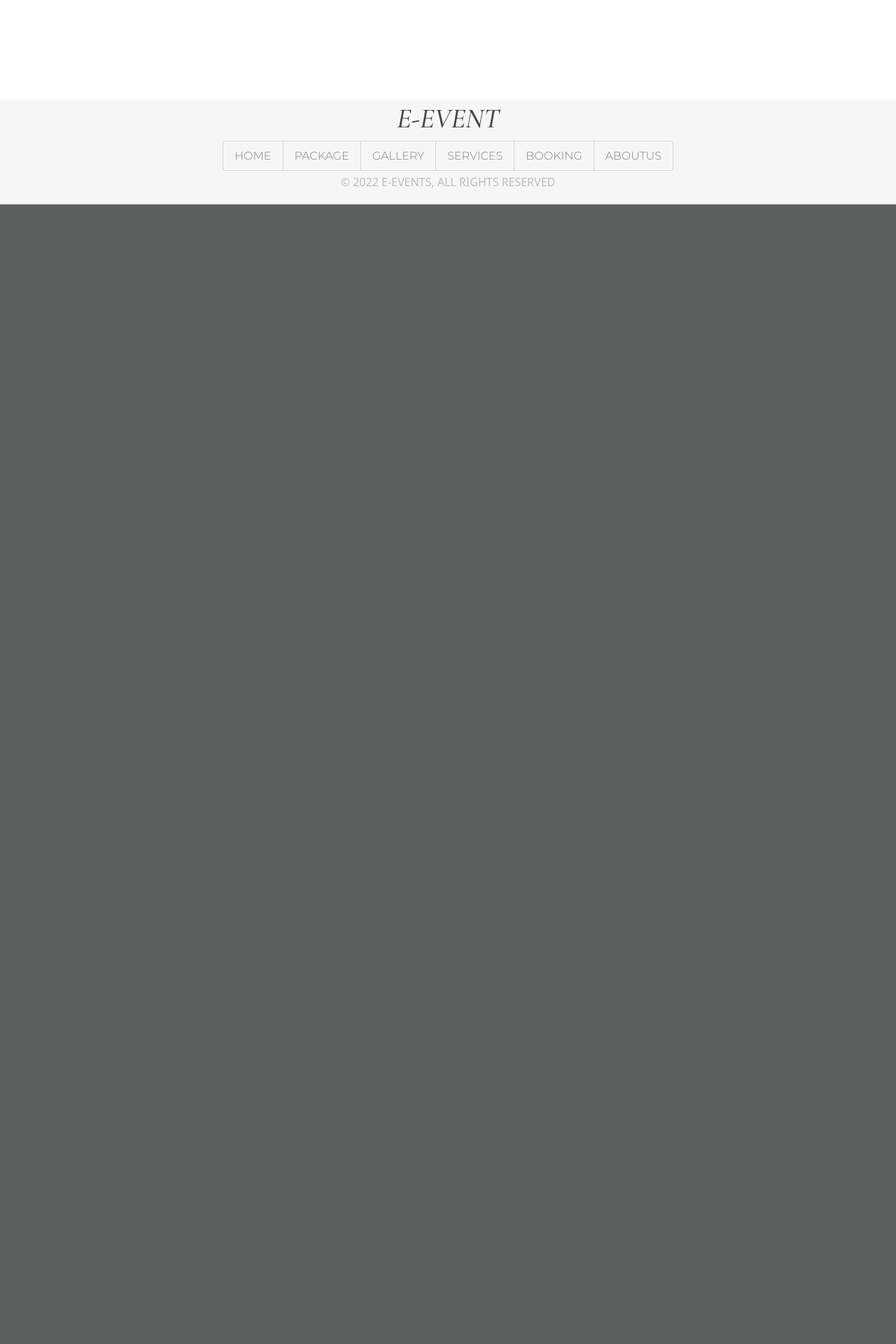
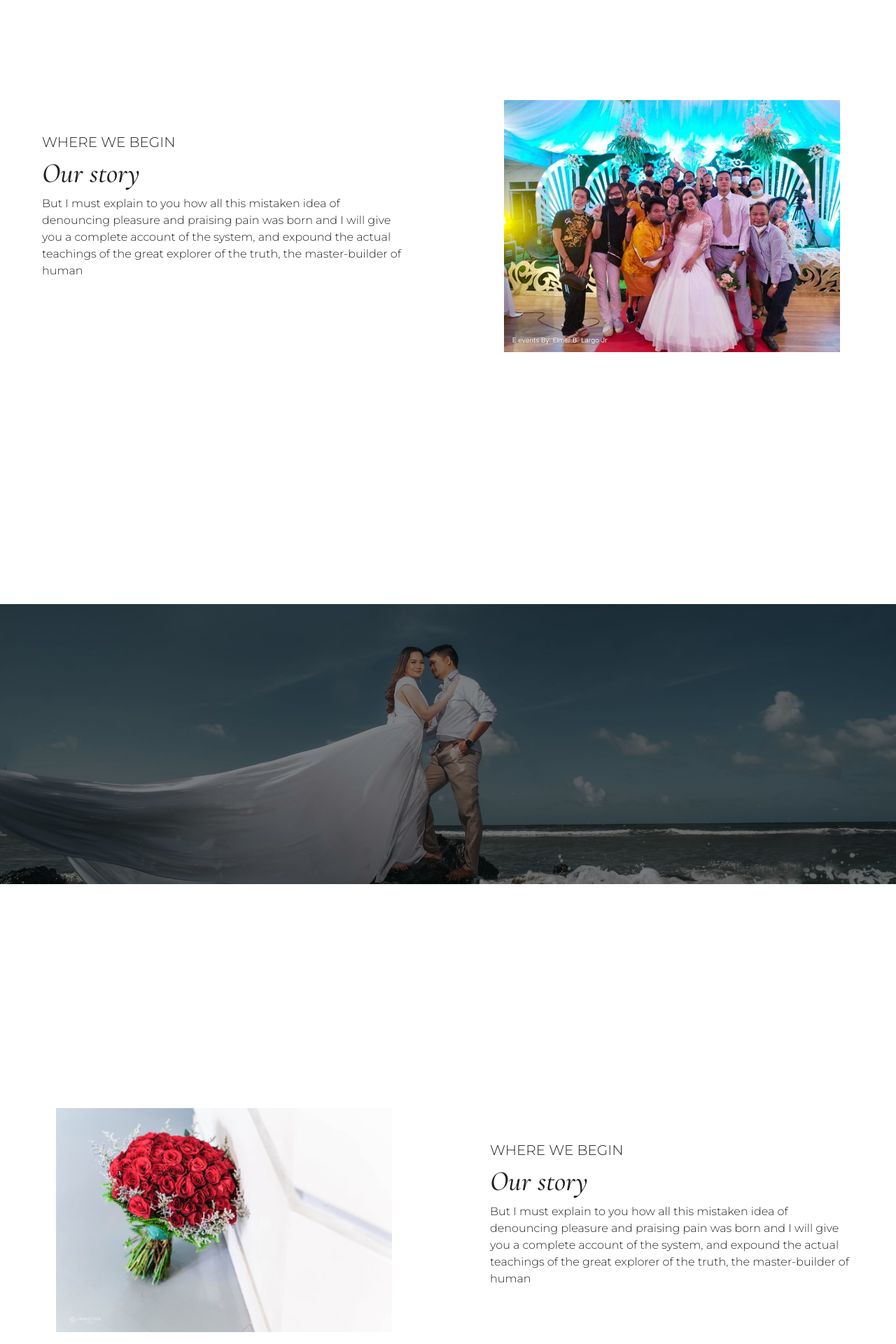
Before and after one commit to MJkun17/event, a PHP site: page /aboutus.html in a window 1280 px wide. Shown: the part 657-2577 px from the top of the page at 70% size. Before the commit the page ends 949 px from the top, so only its background shows below. Run offline with PHP 8.4, Linux system fonts and the light colour scheme; some libraries are stand-ins or nearby versions.

Commit message:
added animation on scroll

```diff
--- a/aboutus.html/aboutus.css
+++ b/aboutus.html/aboutus.css
@@ -9,7 +9,7 @@ html, body{
   /* for grid 100vh per section*/
   .main{
     display: grid;
-    grid-auto-rows: minmax(100vh, auto);
+    grid-auto-rows: minmax(90vh, auto);
     margin: 0;
     padding: 0;
 
@@ -18,7 +18,7 @@ html, body{
 
   .section-1 {
     grid-row: 1/2;
-    height: 100vh;
+
 }
 
 
@@ -26,12 +26,36 @@ html, body{
 
   .section-2 {
     grid-row: 2/3;
+    overflow: hidden;
+  }
+
+  .section-3 {
+    grid-row: 3/4;
+
+}
+.section-4 {
+  grid-row: 4/5;
+
+}
+
+.section-5{
+  grid-row: 5/6;
+}
+
+.row{
+  margin: 0;
+  padding: 0;
+}
+
+h5{
+  font-family: 'Montserrat', sans-serif;
+}
+
+h1{
   font-family: 'Cormorant Garamond', serif;
   font-style: italic;
-   height: 100%;
-   display: flex;
-   align-items: center;
-   justify-content: center;}
+}
+
 
 #myBtn{
   display: none;
@@ -49,6 +73,13 @@ html, body{
   border-radius: 4px;
 }
 
+.navbar{
+  position:absolute;
+  width:100%;
+  z-index:10;
+  max-width:100%;
+}
+
 
 
 .bg-image{
@@ -64,29 +95,17 @@ html, body{
 
 
 
-.carousel-caption{
+  #parallax{
+    background-image: url(/aboutus.html/about3.jpg);
+    background-size: cover;
+    background-repeat: no-repeat;
+    background-position: center;
+    box-shadow: inset 0 0 0 2000px rgb(0 0 0 / 42%);
 
-    align-items: center;
-    justify-content: center;
-    top: 30%;
-    right: 0;
-    bottom: 0;
-    left: 0;
-    margin: 0;
-    padding: 0;
 
   }
 
-  .carousel-caption h1{
-    font-family: 'Cormorant Garamond', serif;
-    font-size: 5rem;
-    font-style: bold;
-    font-style: italic;
-  }
-
-
-
-footer {
+footer{
   position: relative;
   left: 0;
   bottom: 0;
@@ -96,37 +115,177 @@ footer {
 
 }
 
-li a{
+ul li a{
   text-decoration: none;
   font-family: 'Montserrat', sans-serif;
   color: #818181;
+
 }
-h1 a{
-  text-decoration: none;
+
+
+  .wrap-banner{
+    display:flex;
+    justify-content:center;
+    align-items:center;
+     height:75vh;
+   background:url('/aboutus.html/about.jpg');
+   background-size:cover;
+    background-position:center;
+    box-shadow: inset 0 0 0 2000px rgb(0 0 0 / 42%);
+  }
+
+  section h1{
     font-family: 'Cormorant Garamond', serif;
     font-style: italic;
-  color: #454545;
+    font-size: 5rem;
+    color: white;
+  }
+
+  #para{
+    height: 100%;
+    display: grid;
+    align-items: center;
+    justify-content: center;
+
+  }
+
+  #para h1{
+    font-style: italic;
+    font-family: 'Cormorant Garamond', serif;
+  }
+
+  #para h5{
+
+    font-family: 'Montserrat', sans-serif;
+  }
+  #para .text-justify{
+
+    font-family: 'Montserrat', sans-serif;
+  }
+
+  .team-pic{
+    width: 75%;
+  }
+
+  .team-story{
+    width: 75%;
+
+  }
+
+  .item{
+    display: flex;
+    align-items: center;
+    justify-content: center;
+  }
+
+
+
+  @media (min-width: 992px) {
+    .section-1{
+      height: 100vh;
+    }
+   }
+
+   @media (max-width: 576px) {
+
+     .section-2 #para{
+       text-align: center;
+     }
+     .team-pic{
+       width: 100%;
+     }
+
+     .section-3{
+       height: 50vh;
+     }
+
+     #parallax{
+       margin-top: 10%;
+       height: 50vh;
+     }
+
+     .section-4{
+       margin-top: -10%;
+     }
+
+     .team-story{
+       width: 100%;
+     }
+
+     .section-4 #para{
+       text-align: center;
+     }
+
+
+
+
+
 
     }
 
 
 
-@media (max-width: 575.98px) {
 
-    .carousel-caption h1{
-        font-family: 'Cormorant Garamond', serif;
-        font-size: calc(1.525rem + 3.3vw);
-        font-style: bold;
-        font-style: italic;
-        height: 60vh;
+
+
+
+
+
+    .scroll-element{
+      width: 100%;
 
     }
 
-      .section-1{
-          height: 60vh;
+    /**Styling scrollable elements*/
 
+    .js-scroll {
+      opacity: 0;
+      transition: opacity 500ms;
+    }
+
+    .js-scroll.scrolled {
+      opacity: 1;
     }
 
 
 
+    .scrolled.slide-left {
+      animation: slide-in-left 1s ease-in-out both;
     }
+
+    .scrolled.slide-right {
+      animation: slide-in-right 1s ease-in-out both;
+    }
+
+    /* ----------------------------------------------
+     * Generated by Animista on 2021-2-11 23:32:31
+     * Licensed under FreeBSD License.
+     * See http://animista.net/license for more info.
+     * w: http://animista.net, t: @cssanimista
+     * ---------------------------------------------- */
+
+    @keyframes slide-in-left {
+      0% {
+        -webkit-transform: translateX(-100px);
+        transform: translateX(-100px);
+        opacity: 0;
+      }
+      100% {
+        -webkit-transform: translateX(0);
+        transform: translateX(0);
+        opacity: 1;
+      }
+    }
+
+    @keyframes slide-in-right {
+      0% {
+        -webkit-transform: translateX(100px);
+        transform: translateX(100px);
+        opacity: 0;
+      }
+      100% {
+        -webkit-transform: translateX(0);
+        transform: translateX(0);
+        opacity: 1;
+      }
+    }
--- a/aboutus.html/aboutus.html
+++ b/aboutus.html/aboutus.html
@@ -43,16 +43,139 @@
                 </div>
 
 
-                <div class="bg-image h-75">
-                    <div class="carousel-caption">
+                <section class="wrap-banner">
+                  <div>
+                   <h1>About Us</h>
+                   </div>
+                 </section>
 
 
-                        <div class="middle-content">
-                            <p class="text-center"> <h1>About Us</h1></p>
+    </div>
+
+
+    <div class="section-2 scroll-container">
+
+
+           <div class="row scroll-element js-scroll slide-right">
+
+
+                   <div class="col-lg-6 col-md-6" id="para">
+
+                  <div class="content m-5">
+
+                                  <h5>WHERE WE BEGIN</h5>
+                                  <h1>Our story</h1>
+
+                                  <p class="text-justify">
+
+                                  But I must explain to you how all this mistaken idea of  denouncing pleasure
+                                  and praising pain was born and I  will give you a complete account
+                                  of the system, and  expound the actual teachings of the great explorer
+                                  of the truth, the master-builder of human
+
+                              </p>
 
                     </div>
 
                 </div>
+
+                <div class="col-lg-6 col-md-6 m-0 p-0">
+                  <div class="item">
+                    <img src="/aboutus.html/pic-about1.jpg" class="team-story p-0 m-0" alt="">
+                  </div>
+                </div>
+
+
+          </div>
+
+
+
+
+   </div>
+
+
+   <div class="section-3">
+
+    <div class="container-fluid" style="width:100%;height:50vh;" id="parallax">
+
+    </div>
+
+  </div>
+
+  <div class="section-4 scroll-container">
+
+                <div class="row scroll-element js-scroll slide-left">
+
+
+                  <div class="col-lg-6 col-md-6 m-0 p-0">
+                    <div class="item">
+                      <img src="/aboutus.html/pic-about2.jpg" class="team-story p-0 m-0" alt="">
+                    </div>
+                  </div>
+
+
+
+
+                <div class="col-lg-6 col-md-6" id="para">
+
+                  <div class="content m-5">
+
+                                  <h5>WHERE WE BEGIN</h5>
+                                  <h1>Our story</h1>
+                                  <p class="text-justify">
+
+                                  But I must explain to you how all this mistaken idea of  denouncing pleasure
+                                  and praising pain was born and I  will give you a complete account
+                                  of the system, and  expound the actual teachings of the great explorer
+                                  of the truth, the master-builder of human
+
+                              </p>
+
+                    </div>
+
+                </div>
+
+
+            </div>
+
+
+  </div>
+
+
+  <div class="section-5">
+
+          <div class="row">
+
+              <div class="col-lg-4 col-md-6 my-5 text-center">
+                <div class="item">
+                        <img src="/assets/elmer.jpg" alt="" class="w-75">
+                      </div>
+                        <h5 class="mt-4">CATERING EXPERT</h5>
+                        <h1>Elmer Balce Largo Jr</h1>
+              </div>
+
+              <div class="col-lg-4 col-md-6 my-5 text-center">
+                <div class="item">
+                  <img src="/assets/elmer.jpg" alt="" class="w-75">
+                </div>
+                        <h5 class="mt-4">EVENT PLANNER</h5>
+                        <h1>Elmer Balce Largo Jr</h1>
+              </div>
+
+              <div class="col-lg-4 col-md-6 my-5 text-center">
+                <div class="item">
+                  <img src="/assets/elmer.jpg" alt="" class="w-75">
+                </div>
+                   <h5 class="mt-4">EVENT PLANNER</h5>
+                        <h1>Elmer Balce Largo Jr</h1>
+              </div>
+
+
+
+
+
+
+
 
           </div>
 
@@ -63,20 +186,20 @@
 
   </div>
 <footer class="text-center text-lg-start">
-    <div class="row text-center d-flex justify-content-center p-0 m-0">
+    <div class="row text-center d-flex justify-content-center p-0 m-0 ">
 
         <div class="col-md-12">
-           <h1> <a href="">E-EVENT</a> </h1>
+           <h1> <a href="" class="text-decoration-none">E-EVENT</a> </h1>
         </div>
 
          <div class="col-md-6">
-            <ul class="list-group justify-content-center list-group-horizontal-md m-0 p-0">
-                <li class="list-group-item bg-transparent"> <a href=""> HOME </a></li>
-                <li class="list-group-item bg-transparent"> <a href=""> PACKAGE </a></li>
-                <li class="list-group-item bg-transparent"> <a href=""> GALLERY </a></li>
-                    <li class="list-group-item bg-transparent"> <a href=""> SERVICES </a></li>
-                        <li class="list-group-item bg-transparent"> <a href=""> BOOKING </a></li>
-                        <li class="list-group-item bg-transparent"> <a href=""> ABOUTUS </a></li>
+            <ul class="list-group justify-content-center list-group-horizontal-md list-group-flush m-0 p-0">
+                <li class="list-group-item bg-transparent list-group-flush"> <a href=""> HOME </a></li>
+                <li class="list-group-item bg-transparent list-group-flush"> <a href=""> PACKAGE </a></li>
+                <li class="list-group-item bg-transparent list-group-flush"> <a href=""> GALLERY </a></li>
+                    <li class="list-group-item bg-transparent list-group-flush"> <a href=""> SERVICES </a></li>
+                        <li class="list-group-item bg-transparent list-group-flush"> <a href=""> BOOKING </a></li>
+                        <li class="list-group-item bg-transparent list-group-flush"> <a href=""> ABOUTUS </a></li>
               </ul>
 
          </div>
@@ -121,4 +244,47 @@
     }
     </script>
 
+    <script>
+      const scrollElements = document.querySelectorAll(".js-scroll");
+
+const elementInView = (el, dividend = 1) => {
+  const elementTop = el.getBoundingClientRect().top;
+
+  return (
+    elementTop <=
+    (window.innerHeight || document.documentElement.clientHeight) / dividend
+  );
+};
+
+const elementOutofView = (el) => {
+  const elementTop = el.getBoundingClientRect().top;
+
+  return (
+    elementTop > (window.innerHeight || document.documentElement.clientHeight)
+  );
+};
+
+const displayScrollElement = (element) => {
+  element.classList.add("scrolled");
+};
+
+const hideScrollElement = (element) => {
+  element.classList.remove("scrolled");
+};
+
+const handleScrollAnimation = () => {
+  scrollElements.forEach((el) => {
+    if (elementInView(el, 1.25)) {
+      displayScrollElement(el);
+    } else if (elementOutofView(el)) {
+      hideScrollElement(el)
+    }
+  })
+}
+
+window.addEventListener("scroll", () => {
+  handleScrollAnimation();
+});
+    </script>
+
 </html>
--- a/home.html
+++ b/home.html
@@ -166,7 +166,7 @@
 
     </div>
 
-    <div class="section-4 ">
+    <div class="section-2 ">
 
 
 
```
Also changed, not shown: home.css (+8 -0 lines), aboutus.html/about.jpg (renamed from assets/about.jpg), aboutus.html/about3.jpg (added), aboutus.html/pic-about1.jpg (renamed from assets/199219991_3855192771256604_1220539468875929919_n.jpg), aboutus.html/pic-about2.jpg (renamed from assets/273722572_1824628434401411_2241172598337872667_n.jpg). Lines whose indentation alone changed are shown as unchanged.
